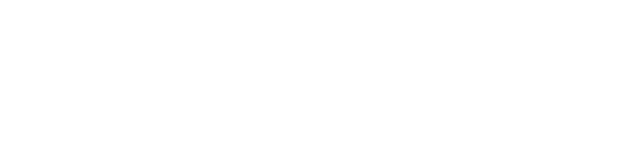
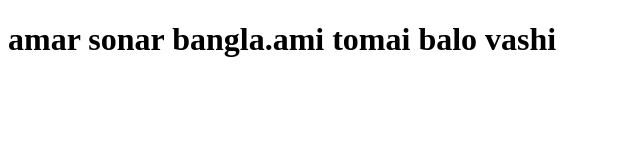
Before and after one commit to fakhrulsipon/sipon-file-repo, a plain HTML site: page index.html in a window 1280 px wide. Shown: the whole page, without its empty margins (0-640 px from the left). Drawn offline with Linux system fonts and the light colour scheme.

Commit message:
my second file'

```diff
--- a/index.html
+++ b/index.html
@@ -6,6 +6,7 @@
     <title>ripon miya</title>
 </head>
 <body>
+    <h1>amar sonar bangla.ami tomai balo vashi</h1>
 
 </body>
 </html>
```
